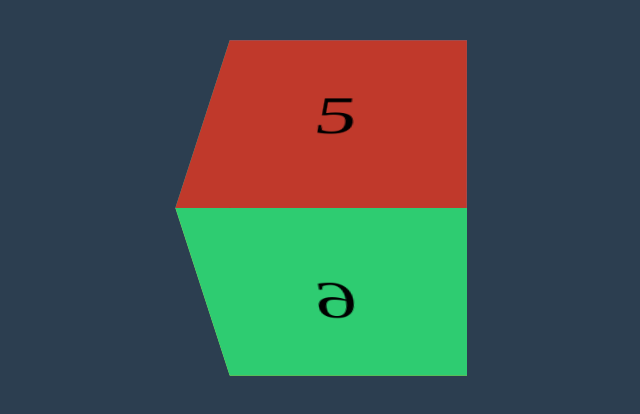
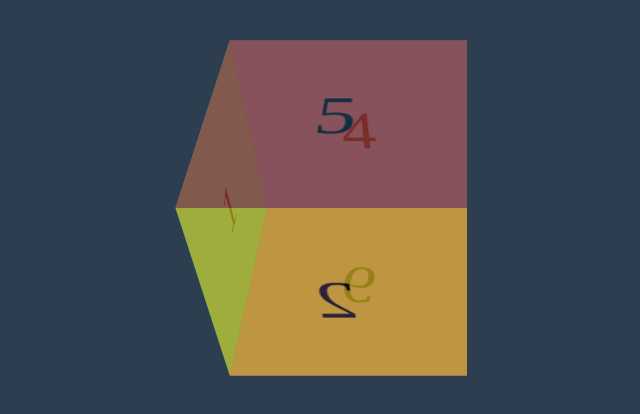
Before and after one commit to Joyee/css3-tool, a plain HTML site: page perspective/立方体3D.html in a window 1280 px wide. Shown: the whole page, without its empty margins (173-813 px from the left). Drawn offline with Linux system fonts and the light colour scheme.

Commit message:
feat: 3D立方体

```diff
--- a/perspective/立方体3D.html
+++ b/perspective/立方体3D.html
@@ -1,5 +1,6 @@
 <!DOCTYPE html>
 <html lang="en">
+
 <head>
   <meta charset="UTF-8">
   <meta name="viewport" content="width=device-width, initial-scale=1.0">
@@ -11,6 +12,7 @@
       justify-content: center;
       align-items: center;
     }
+
     main {
       display: flex;
       width: 400px;
@@ -18,7 +20,13 @@
       border: solid 5px solid #ddd;
       transform-style: preserve-3d;
       transform: perspective(900px) rotateX(-45deg);
+      transition: 3s;
     }
+
+    main:hover {
+      transform: perspective(900px) rotateX(-45deg) rotateY(40deg);
+    }
+
     div {
       width: 200px;
       height: 200px;
@@ -29,6 +37,7 @@
       align-items: center;
       background: #e67e22;
       transform-origin: center center 100px;
+      opacity: .6;
     }
 
     div:nth-child(1) {
@@ -58,11 +67,13 @@
     }
 
     div:nth-child(6) {
-      background: #2ecc71;
-      transform: rotateY(180deg);
+      background: #9b59b6;
+      transform-origin: bottom;
+      transform: rotateX(-90deg);
     }
   </style>
 </head>
+
 <body>
   <main>
     <div>1</div>
@@ -73,4 +84,5 @@
     <div>6</div>
   </main>
 </body>
+
 </html>
```
